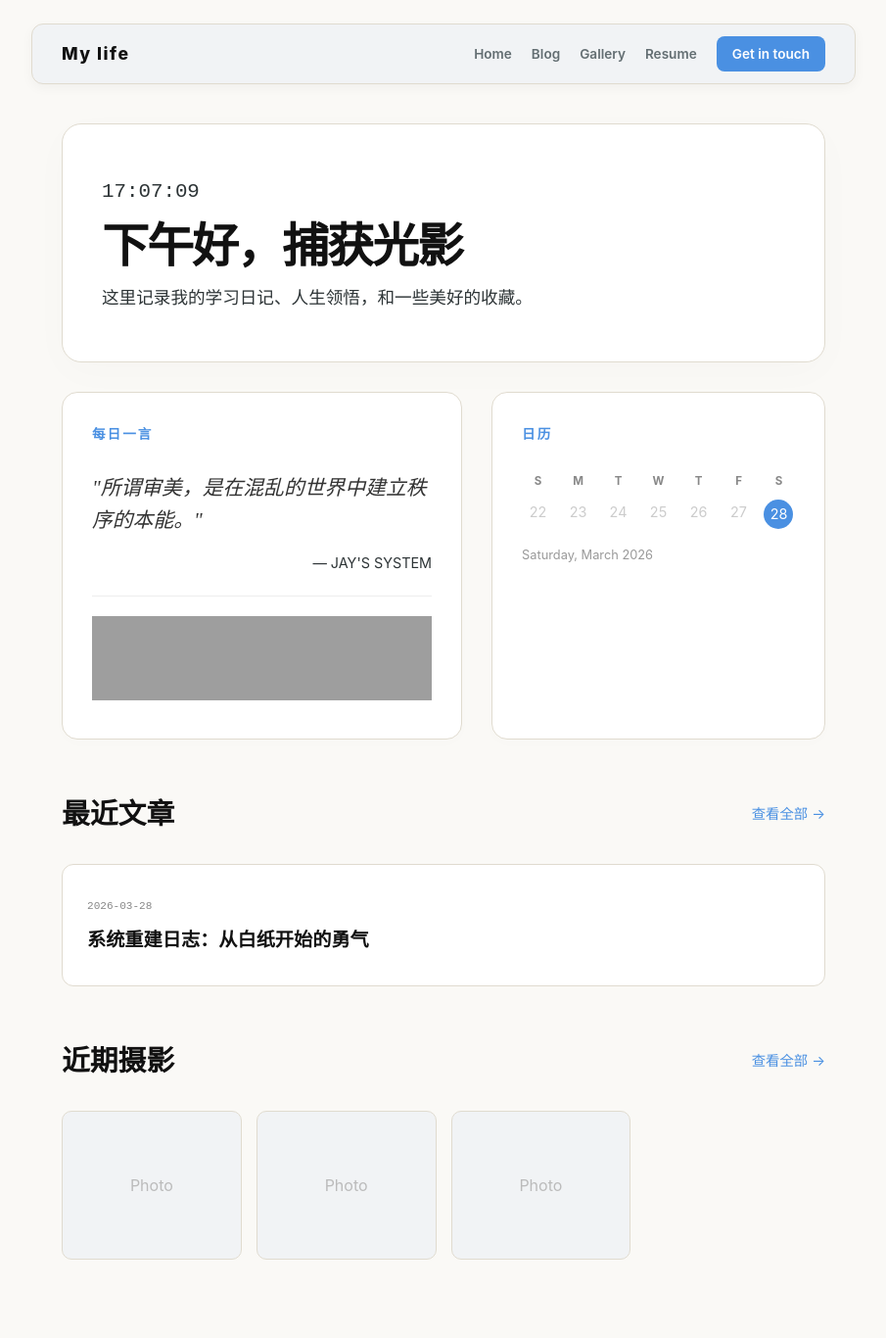
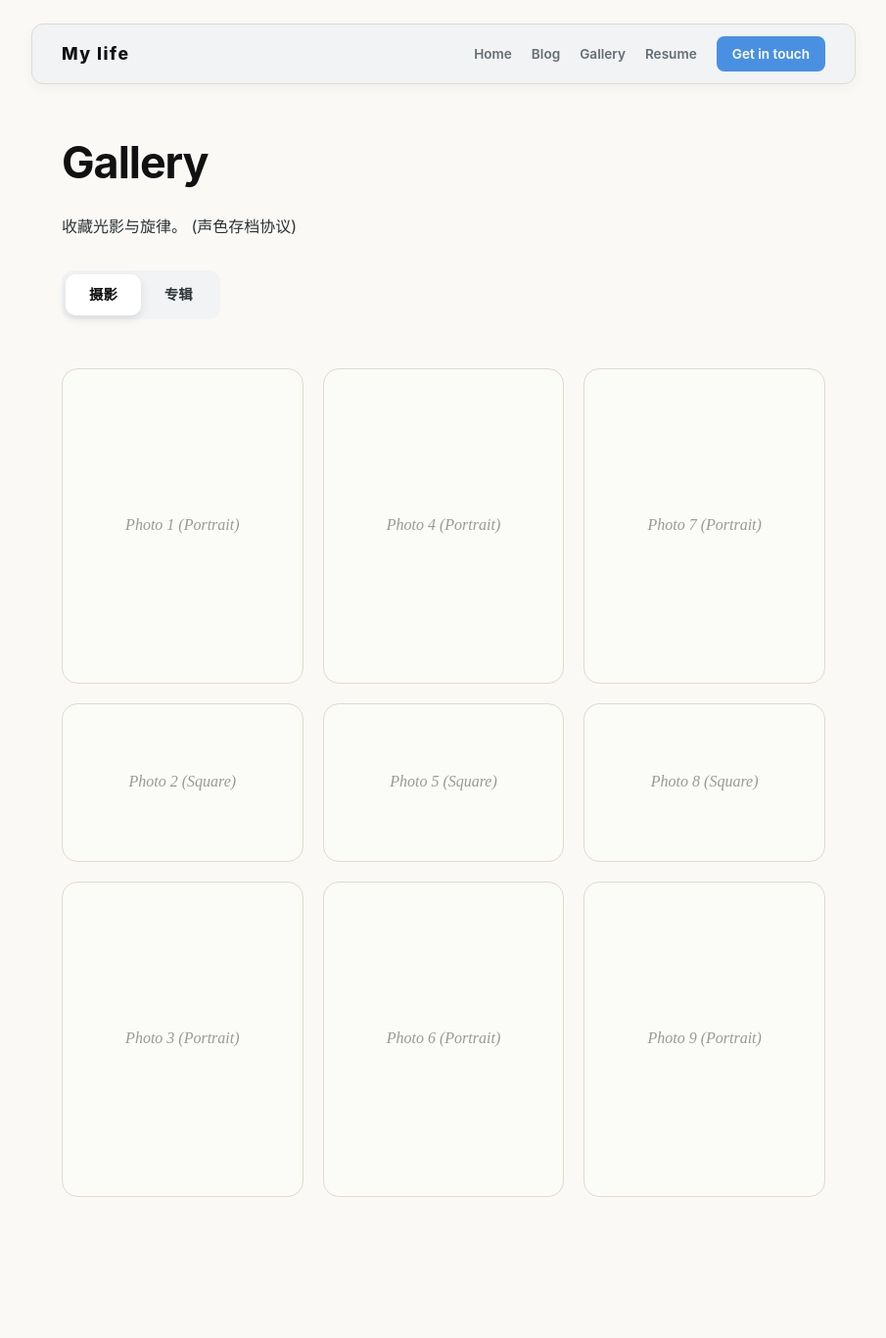
Before and after one commit to jayzzzzmp-commits/jayzzzzmp-commits.github.io, a Jekyll site: the page built from gallery.html, in a window 1280 px wide. Shown: the whole page at 98% size, without its empty margins (187-1092 px from the left). Built offline with Jekyll 4.4.1, drawn with Linux system fonts in a browser that asks for light colours; after the commit the page ends 1262 px from its top, so only the background shows below that; grey boxes are pictures that could not be loaded.

Commit message:
Update gallery.html

```diff
--- a/gallery.html
+++ b/gallery.html
@@ -1,127 +1,247 @@
 ---
 layout: default
-title: Home - My Life
+title: Gallery - My life
 ---
 
 <style>
-    /* --- 1. 英雄欢迎卡 (Hero Section) --- */
-    .hero-card {
-        background-color: #ffffff;
+    /* --- 1. 标题标签页 --- */
+    .gallery-header { margin-bottom: 50px; }
+    .gallery-header h1 { font-size: 2.8em; margin-bottom: 10px; color: #111; letter-spacing: -1px; }
+    .gallery-header p { color: var(--secondary-text); margin: 0; }
+
+    /* 标签按钮更像 iOS Segmented Control */
+    .gallery-tabs {
+        display: flex;
+        background-color: #f1f3f5;
+        border-radius: 12px;
+        padding: 4px;
+        max-width: fit-content;
+        margin-top: 30px;
+    }
+    .tab-btn {
+        padding: 8px 24px;
+        border-radius: 10px;
+        border: none;
+        background: none;
+        cursor: pointer;
+        transition: all 0.3s cubic-bezier(0.1, 0.7, 0.1, 1); /* iOS 缓动曲线 */
+        color: var(--secondary-text);
+        font-size: 0.9em;
+        font-weight: 600;
+        text-decoration: none;
+    }
+    .tab-btn.tab-active {
+        background-color: #fff;
+        color: #111;
+        box-shadow: 0 4px 10px rgba(0,0,0,0.1);
+    }
+
+    /* --- 2. 核心科技：非规则瀑布流排版通用样式 (image_10.png 质感) --- */
+    .masonry-grid {
+        display: grid;
+        grid-template-columns: repeat(3, 1fr); /* 完美的3列分栏 */
+        gap: 20px;
+        grid-auto-flow: dense; /* 紧密填充，自动补位 */
+    }
+
+    .photo-item {
+        background-color: #fbfbf7;
         border: 1px solid #E0DBCF;
-        border-radius: 20px;
-        padding: 50px 40px;
-        box-shadow: 0 10px 40px rgba(0,0,0,0.02);
-        margin-bottom: 30px;
-        transition: all 0.3s;
+        border-radius: 16px;
+        overflow: hidden;
+        display: flex; align-items: center; justify-content: center;
+        color: #999; font-style: italic; font-family: serif;
+        transition: all 0.3s ease;
+        cursor: pointer;
+        position: relative;
     }
-    .hero-card:hover { transform: translateY(-5px); }
 
-    #dynamic-time { font-family: monospace; font-size: 1.6em; color: var(--secondary-text); margin: 0; }
-    #welcome-greeting { font-size: 3em; font-weight: 800; margin: 10px 0; letter-spacing: -2px; color: #111; line-height: 1.1; }
-    .subtitle { color: var(--secondary-text); margin: 0; font-size: 1.1em; }
+    /* 悬停时的物理级反馈 */
+    .photo-item:hover {
+        transform: translateY(-3px);
+        box-shadow: 0 10px 30px rgba(0,0,0,0.03);
+        border-color: var(--accent-color);
+    }
 
-    /* --- 2. 挂件网格区域 (Widgets Grid) --- */
-    .widgets-grid { display: grid; grid-template-columns: 1.2fr 1fr; gap: 30px; margin-bottom: 50px; }
-    .widget-card { background-color: #ffffff; border: 1px solid #E0DBCF; border-radius: 16px; padding: 30px; box-shadow: 0 4px 15px rgba(0,0,0,0.01); }
-    .section-title { font-size: 0.85em; font-weight: bold; text-transform: uppercase; letter-spacing: 2px; color: var(--accent-color); margin-bottom: 25px; margin-top: 0; }
+    /* 真正的摄影作品链接（将来在这里替换图片路径） */
+    .photo-item img { width: 100%; height: 100%; object-fit: cover; }
 
-    /* 每日一言与音乐 */
-    .quote-content { font-family: serif; font-size: 1.3em; color: #333; line-height: 1.6; font-style: italic; margin-bottom: 15px; }
-    .quote-author { text-align: right; color: var(--secondary-text); font-size: 0.9em; }
+    /* 占位符文字（当没有图片时显示） */
+    .photo-placeholder-text { position: absolute; pointer-events: none; }
 
-    /* 日历模拟 */
-    .calendar-grid { display: grid; grid-template-columns: repeat(7, 1fr); gap: 8px; text-align: center; font-size: 0.9em; }
-    .day-name { color: #888; font-weight: bold; font-size: 0.8em; }
-    .today { background-color: var(--accent-color); color: white; border-radius: 50%; width: 30px; height: 30px; line-height: 30px; margin: 0 auto; }
+    /* portrait (长方形卡片) */
+    .portrait { grid-row: span 2; height: 320px; } /* 跨2行 */
+    /* square (正方形卡片) */
+    .square { grid-row: span 1; height: 160px; }   /* 跨1行 */
 
-    /* --- 3. 列表区域 --- */
-    .list-header { display: flex; justify-content: space-between; align-items: center; margin-bottom: 25px; }
-    .list-header h2 { font-size: 1.8em; margin: 0; color: #111; }
-    .view-all { color: var(--accent-color); text-decoration: none; font-size: 0.9em; }
+    /* --- 3. iOS 风格过度感容器 --- */
+    /* 物理层：包裹两个 Pane 的视窗，开启隐藏溢出 */
+    .gallery-wrapper {
+        overflow: hidden;
+        margin-top: 40px;
+    }
 
-    .article-card {
-        background: #fff; padding: 25px; border-radius: 12px; border: 1px solid #E0DBCF;
-        transition: all 0.2s; text-decoration: none; color: inherit; display: block; margin-bottom: 20px;
+    /* 发动引擎：将两个 Pane 水平排列，宽度为 200% */
+    .gallery-wrapper-inner {
+        display: flex;
+        width: 200%;
+        transition: transform 0.4s cubic-bezier(0.1, 0.7, 0.1, 1); /* iOS 风格缓动 */
     }
-    .article-card:hover { border-color: var(--accent-color); transform: scale(1.01); }
-    .post-date { color: #888; font-size: 0.85em; font-family: monospace; }
-    .post-title { font-size: 1.2em; font-weight: bold; color: #111; margin: 5px 0; }
 
-    /* 摄影网格预览 */
-    .photos-grid { display: grid; grid-template-columns: repeat(auto-fill, minmax(150px, 1fr)); gap: 15px; }
-    .photo-thumb { background: #F1F3F5; height: 150px; border-radius: 10px; display: flex; align-items: center; justify-content: center; color: #BBB; border: 1px solid #E0DBCF; text-decoration: none; }
+    /* 单个 Pane 容器，占视窗的 100% */
+    .gallery-pane {
+        width: 50%; /* 每个 Pane 占父容器的 50%，即视窗的 100% */
+        transition: opacity 0.4s ease; /* 可选的淡入淡出 */
+        opacity: 0.8; /* 默认轻微透明 */
+    }
+    .gallery-pane.active {
+        opacity: 1; /* 激活时全透明 */
+    }
 
-    @media (max-width: 600px) { .widgets-grid { grid-template-columns: 1fr; } #welcome-greeting { font-size: 2.2em; } }
+    /* --- 4. 模拟的专辑网格分布 (为了演示 dense) --- */
+    /* 专辑网格：使第一列和第三列主要由 Square 组成，第二列由 Portrait 组成 */
+    #pane-album .photo-item.square { grid-column: span 1; grid-row: span 1; }
+    #pane-album .photo-item.portrait { grid-column: span 1; grid-row: span 2; }
+
+    /* --- 5. 灯箱 (Lightbox) 全屏覆盖层 --- */
+    .lightbox {
+        display: none;
+        position: fixed; z-index: 1000; top: 0; left: 0;
+        width: 100%; height: 100%;
+        background-color: rgba(0,0,0,0.85);
+        backdrop-filter: blur(5px);
+        justify-content: center; align-items: center;
+    }
+    .close-lightbox {
+        position: absolute; top: 20px; right: 35px; color: #fff; font-size: 40px; font-weight: bold; cursor: pointer; transition: 0.3s;
+    }
+    .close-lightbox:hover { color: #bbb; }
+    .lightbox-content {
+        margin: auto; display: block; max-width: 90%; max-height: 90%; animation: zoomIn 0.3s;
+    }
+    @keyframes zoomIn { from { transform: scale(0.9); opacity: 0; } to { transform: scale(1); opacity: 1; } }
+
+    /* 自适应：在手机端将瀑布流变成2列 */
+    @media (max-width: 600px) {
+        .gallery-header h1 { font-size: 2.2em; }
+        .masonry-grid { grid-template-columns: repeat(2, 1fr); }
+    }
 </style>
 
-<header class="hero-card">
-    <p id="dynamic-time">Loading...</p>
-    <h1 id="welcome-greeting">Welcome</h1>
-    <p class="subtitle">这里记录我的学习日记、人生领悟，和一些美好的收藏。</p>
-</header>
+<div class="gallery-header">
+    <h1>Gallery</h1>
+    <p>收藏光影与旋律。 (声色存档协议)</p>
 
-<section class="widgets-grid">
-    <div class="widget-card">
-        <h3 class="section-title">每日一言</h3>
-        <p class="quote-content">"所谓审美，是在混乱的世界中建立秩序的本能。"</p>
-        <p class="quote-author">— JAY'S SYSTEM</p>
-        <div style="margin-top:20px; border-top:1px solid #eee; padding-top:20px;">
-            <iframe frameborder="no" border="0" marginwidth="0" marginheight="0" width="100%" height="86" src="//music.163.com/outchain/player?type=2&id=1901371647&auto=0&height=66"></iframe>
+    <div class="gallery-tabs">
+        <a href="gallery.html" class="tab-btn tab-active">摄影</a>
+        <a href="#" class="tab-btn tab-inactive">专辑</a>
     </div>
 </div>
 
-    <div class="widget-card">
-        <h3 class="section-title">日历</h3>
-        <div class="calendar-grid">
-            <div class="day-name">S</div><div class="day-name">M</div><div class="day-name">T</div><div class="day-name">W</div><div class="day-name">T</div><div class="day-name">F</div><div class="day-name">S</div>
-            <div style="color:#ccc">22</div><div style="color:#ccc">23</div><div style="color:#ccc">24</div><div style="color:#ccc">25</div><div style="color:#ccc">26</div><div style="color:#ccc">27</div>
-            <div class="today">28</div>
+<div class="gallery-wrapper">
+    <div class="gallery-wrapper-inner" id="gallery-inner">
+
+        <div class="gallery-pane active" id="pane-photography">
+            <div class="masonry-grid">
+                <div class="photo-item portrait"><span class="photo-placeholder-text">Photo 1 (Portrait)</span><img src="" alt="" style="opacity:0;"></div>
+                <div class="photo-item portrait"><span class="photo-placeholder-text">Photo 4 (Portrait)</span><img src="" alt="" style="opacity:0;"></div>
+                <div class="photo-item portrait"><span class="photo-placeholder-text">Photo 7 (Portrait)</span><img src="" alt="" style="opacity:0;"></div>
+
+                <div class="photo-item square"><span class="photo-placeholder-text">Photo 2 (Square)</span><img src="" alt="" style="opacity:0;"></div>
+                <div class="photo-item square"><span class="photo-placeholder-text">Photo 5 (Square)</span><img src="" alt="" style="opacity:0;"></div>
+                <div class="photo-item square"><span class="photo-placeholder-text">Photo 8 (Square)</span><img src="" alt="" style="opacity:0;"></div>
+
+                <div class="photo-item portrait"><span class="photo-placeholder-text">Photo 3 (Portrait)</span><img src="" alt="" style="opacity:0;"></div>
+                <div class="photo-item portrait"><span class="photo-placeholder-text">Photo 6 (Portrait)</span><img src="" alt="" style="opacity:0;"></div>
+                <div class="photo-item portrait"><span class="photo-placeholder-text">Photo 9 (Portrait)</span><img src="" alt="" style="opacity:0;"></div>
             </div>
-        <p style="font-size: 0.8em; color: #999; margin-top: 15px;">Saturday, March 2026</p>
         </div>
-</section>
 
-<section>
-    <div class="list-header">
-        <h2>最近文章</h2>
-        <a href="blog.html" class="view-all">查看全部 &rarr;</a>
+        <div class="gallery-pane" id="pane-album">
+            <div class="masonry-grid">
+                <div class="photo-item portrait"><span class="photo-placeholder-text">Album 1 (P)</span><img src="" alt="" style="opacity:0;"></div>
+                <div class="photo-item portrait"><span class="photo-placeholder-text">Album 4 (P)</span><img src="" alt="" style="opacity:0;"></div>
+                <div class="photo-item portrait"><span class="photo-placeholder-text">Album 7 (P)</span><img src="" alt="" style="opacity:0;"></div>
+
+                <div class="photo-item square"><span class="photo-placeholder-text">Album 2 (S)</span><img src="" alt="" style="opacity:0;"></div>
+                <div class="photo-item square"><span class="photo-placeholder-text">Album 5 (S)</span><img src="" alt="" style="opacity:0;"></div>
+                <div class="photo-item square"><span class="photo-placeholder-text">Album 8 (S)</span><img src="" alt="" style="opacity:0;"></div>
+
+                <div class="photo-item portrait"><span class="photo-placeholder-text">Album 3 (P)</span><img src="" alt="" style="opacity:0;"></div>
+                <div class="photo-item portrait"><span class="photo-placeholder-text">Album 6 (P)</span><img src="" alt="" style="opacity:0;"></div>
+                <div class="photo-item portrait"><span class="photo-placeholder-text">Album 9 (P)</span><img src="" alt="" style="opacity:0;"></div>
             </div>
-    <a href="#" class="article-card">
-        <span class="post-date">2026-03-28</span>
-        <p class="post-title">系统重建日志：从白纸开始的勇气</p>
-    </a>
-</section>
+        </div>
 
-<section style="margin-top: 50px; margin-bottom: 80px;">
-    <div class="list-header">
-        <h2>近期摄影</h2>
-        <a href="gallery.html" class="view-all">查看全部 &rarr;</a>
     </div>
-    <div class="photos-grid">
-        <a href="gallery.html" class="photo-thumb">Photo</a>
-        <a href="gallery.html" class="photo-thumb">Photo</a>
-        <a href="gallery.html" class="photo-thumb">Photo</a>
 </div>
-</section>
+
+<div id="lightbox" class="lightbox">
+    <span class="close-lightbox" id="close-lightbox">&times;</span>
+    <img class="lightbox-content" id="lightbox-img">
+</div>
+
 
 <script>
-    function updateWelcome() {
-        const now = new Date();
-        const hour = now.getHours(); // 这里会基于浏览器所在时区
-        let greeting = "";
+    const wrapperInner = document.getElementById('gallery-inner');
+    const photographyPane = document.getElementById('pane-photography');
+    const albumPane = document.getElementById('pane-album');
+    const grids = document.querySelectorAll('.masonry-grid'); // 获取所有网格
+    const lightbox = document.getElementById('lightbox');
+    const lightboxImg = document.getElementById('lightbox-img');
+    const closeBtn = document.getElementById('close-lightbox');
 
-        if (hour < 5) greeting = "夜深了，注意休息。";
-        else if (hour < 11) greeting = "早上好，建构者";
-        else if (hour < 13) greeting = "中午好，共振时刻";
-        else if (hour < 18) greeting = "下午好，捕获光影"; // 格拉斯哥下午16点属于这个感知
-        else greeting = "晚上好，连接数字大脑";
+    grids.forEach(grid => { // 为每个网格添加事件监听器
+        grid.addEventListener('click', function(e) {
+            const item = e.target.closest('.photo-item');
+            if (!item) return;
+            const img = item.querySelector('img');
+            // 只有当图片真正有链接时才触发放大
+            if (img && img.src && img.src !== window.location.href) {
+                lightboxImg.src = img.src;
+                lightbox.style.display = 'flex';
+            }
+        });
+    });
 
-        document.getElementById('welcome-greeting').innerText = greeting;
-        document.getElementById('dynamic-time').innerText = now.toLocaleTimeString('en-GB'); // 保持英国时间格式 HH:MM:SS
+    // 关闭灯箱的逻辑
+    function closeLightbox() { lightbox.style.display = 'none'; }
+    closeBtn.addEventListener('click', closeLightbox);
+
+    // 点击灯箱外部也可关闭
+    lightbox.addEventListener('click', function(e) {
+        if (e.target !== lightboxImg) closeLightbox();
+    });
+
+    // ================= iOS 风格滑动过度逻辑 =================
+    const tabGroup = document.querySelector('.gallery-tabs');
+    tabGroup.addEventListener('click', function(e) {
+        const clickedBtn = e.target.closest('.tab-btn');
+        if (!clickedBtn) return;
+        e.preventDefault();
+
+        // 1. 更新按钮状态
+        tabGroup.querySelector('.tab-active').classList.remove('tab-active');
+        tabGroup.querySelector('.tab-inactive').classList.add('tab-inactive'); // 暂时移除inactive类以便演示
+
+        clickedBtn.classList.remove('tab-inactive');
+        clickedBtn.classList.add('tab-active');
+
+        // 为了演示，让其他按钮变 inactive
+        tabGroup.querySelectorAll('.tab-btn:not(.tab-active)').forEach(btn => {
+            btn.classList.add('tab-inactive');
+        });
+
+        // 2. 物理穿梭：实现滑动过度感
+        const isAlbum = clickedBtn.innerText.includes('专辑');
+        if (isAlbum) {
+            wrapperInner.style.transform = 'translateX(-50%)'; // 滑动到专辑 Pane
+            photographyPane.classList.remove('active');
+            albumPane.classList.add('active');
+        } else {
+            wrapperInner.style.transform = 'translateX(0%)'; // 滑动回摄影 Pane
+            albumPane.classList.remove('active');
+            photographyPane.classList.add('active');
         }
-
-    // 网页一打开就立刻执行一次
-    updateWelcome();
-    // 设置定时器，每 1000 毫秒（1秒）刷新一次时间
-    setInterval(updateWelcome, 1000);
+    });
 </script>
```
Lines whose indentation alone changed are shown as unchanged.
